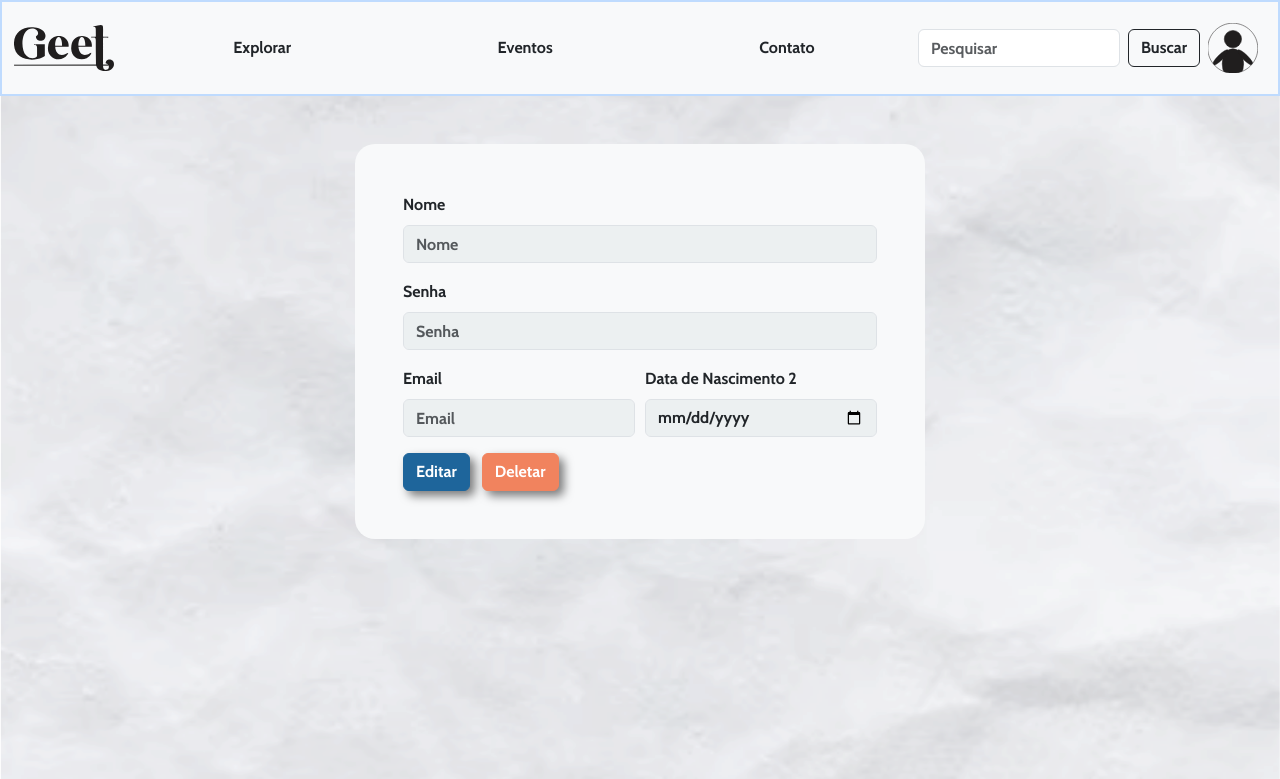
After one commit to julia-tatim/GEET-Curitiba, a PHP site: page /meusdados.html in a window 1280 px wide. The commit adds this page. Shown: the top 779 px of the page. Run offline with PHP 8.4, Linux system fonts and the light colour scheme.

Commit message:
Página de edição de dados do login e variável de sessão

```diff
--- a/src/index.html
+++ b/src/index.html
@@ -122,7 +122,7 @@
                 <input class="form-control me-2 cabin2" type="search" placeholder="Pesquisar" aria-label="Pesquisar">
                 <button class="btn btn-outline-dark cabin2" type="submit">Buscar</button>
             </form>
-            <a class="navbar-brand m-2" href="login.php"><img src="..\image\perfil.svg" alt="Bootstrap" width="50" height=""></a>
+            <a class="navbar-brand m-2" href="login.html"><img src="..\image\perfil.svg" alt="Bootstrap" width="50" height=""></a>
         </div>
     </nav>
     <!-- cabeçalho -->
--- a/src/login.html
+++ b/src/login.html
@@ -15,7 +15,7 @@
         rel="stylesheet">
     <style>
         body {
-            background-image: url("C:\\xampp\\htdocs\\GEET-Curitiba\\image\\fundo2.png");
+            background-image: url("image\\fundo2.png");
             background-size: cover;
             /* Para cobrir todo o corpo */
             background-position: center;
--- /dev/null
+++ b/src/meusdados.html
@@ -0,0 +1,175 @@
+<!DOCTYPE html>
+<html lang="en">
+<head>
+    <meta charset="UTF-8">
+    <meta name="viewport" content="width=device-width, initial-scale=1.0">
+    <title>GEET Curitiba</title>
+    <link rel="stylesheet" href="https://stackpath.bootstrapcdn.com/bootstrap/4.5.2/css/bootstrap.min.css">
+    <link href="https://cdn.jsdelivr.net/npm/bootstrap@5.3.3/dist/css/bootstrap.min.css" rel="stylesheet"
+    integrity="sha384-QWTKZyjpPEjISv5WaRU9OFeRpok6YctnYmDr5pNlyT2bRjXh0JMhjY6hW+ALEwIH" crossorigin="anonymous">
+    <link href="https://cdn.jsdelivr.net/npm/bootstrap@5.3.3/dist/css/bootstrap.min.css" rel="stylesheet" integrity="sha384-QWTKZyjpPEjISv5WaRU9OFeRpok6YctnYmDr5pNlyT2bRjXh0JMhjY6hW+ALEwIH" crossorigin="anonymous">
+    <link rel="preconnect" href="https://fonts.googleapis.com">
+    <link rel="preconnect" href="https://fonts.gstatic.com" crossorigin>
+    <link href="https://fonts.googleapis.com/css2?family=Anton&display=swap" rel="stylesheet">
+    <link href="https://fonts.googleapis.com/css2?family=Anton&family=Cabin:ital,wght@0,400..700;1,400..700&display=swap" rel="stylesheet">
+    <style>
+        body {
+            background-image: url('../image/fundo1.png');
+            background-size: cover;
+            background-position: center;
+            background-attachment: fixed;
+        }
+        .navbar {
+            border: 2px solid rgb(191 219 254);
+        }
+        .color-btn {
+            color: white;
+            border-color: #1E659B;
+            background-color: #1E659B;
+            box-shadow: 5px 5px 10px rgba(0, 0, 0, 0.5);
+        }
+        .color-btn:hover {
+        background-color: rgb(104, 104, 104);
+        color: #fff;
+        }
+
+
+        .color-btn3 {
+            color: white;
+            border-color: #F1835E;
+            background-color: #F1835E;
+            box-shadow: 5px 5px 10px rgba(0, 0, 0, 0.5);
+        }
+        .color-bt3n:hover {
+        background-color: rgb(104, 104, 104);
+        color: #fff;
+        }
+
+        .color-btn2:hover {
+        background-color: #F1835E;
+        color: #fff
+        }
+
+        .cabin {
+        font-family: "Cabin", sans-serif;
+        font-optical-sizing: auto;
+        font-weight: 400;
+        font-style: normal;
+        font-variation-settings:
+          "wdth" 100;
+        }
+        .cabin2 {
+        font-family: "Cabin", sans-serif;
+        font-optical-sizing: auto;
+        font-weight: 700;
+        font-style: normal;
+        font-variation-settings:
+          "wdth" 100;
+      }
+
+    .button-color{
+        background-color: #1E659B;
+        color: #fff;
+    }
+
+    .curvaborda{
+        border-radius: 30px;
+    }
+
+    .filtro-container {
+      background-color: rgb(165, 165, 165);
+      color: #fff;
+
+      padding: 20px;
+    }
+
+    .filtro-titulo {
+      margin-bottom: 20px;
+    }
+
+    .card-img-top {
+        max-width: 70%;
+        height: auto;
+    }
+
+    .form-check-input:checked {
+    background-color: #F1835E;
+    }
+    .form-check-input:focus {
+    outline: none;
+    box-shadow: none;
+    border-color: #F1835E;
+}
+
+    .corfundo{
+        background-color: #ecf0f1;;
+    }
+
+    </style>
+</head>
+<body>
+    <!-- cabeçalho -->
+    <nav class="navbar navbar-expand-lg bg-body-tertiary">
+        <div class="container-fluid">
+            <a class="navbar-brand" href="index.html"><img src="..\image\logo.svg" alt="Bootstrap" width="100" height=""></a>
+            <button class="navbar-toggler" type="button" data-bs-toggle="collapse" data-bs-target="#navbarNav" aria-controls="navbarNav" aria-expanded="false" aria-label="Toggle navigation" style="border-color: black;">
+                <span class="navbar-toggler-icon"></span>
+            </button>
+            <div class="collapse navbar-collapse justify-content-center" id="navbarNav">
+              <ul class="navbar-nav d-flex justify-content-around w-100">
+                  <li class="nav-item">
+                      <a class="nav-link text-dark cabin2" aria-current="page" href="explorar.html">Explorar</a>
+                  </li>
+                  <li class="nav-item">
+                      <a class="nav-link text-dark cabin2" aria-current="page" href="#">Eventos</a>
+                  </li>
+                  <li class="nav-item">
+                      <a class="nav-link text-dark cabin2" aria-current="page" href="index.html#contato">Contato</a>
+                  </li>
+              </ul>
+          </div>
+            <form class="d-flex">
+                <input class="form-control me-2 cabin2" type="search" placeholder="Pesquisar" aria-label="Pesquisar">
+                <button class="btn btn-outline-dark cabin2" type="submit">Buscar</button>
+            </form>
+            <a class="navbar-brand m-2" href="login.html"><img src="..\image\perfil.svg" alt="Bootstrap" width="50" height=""></a>
+        </div>
+    </nav>
+    <!-- cabeçalho -->
+
+    <div class="container">
+        <div class="row">
+            <div class="col-md-6 mx-auto mt-5 bg-light p-5" style="border-radius: 20px;">
+                <!-- Seu conteúdo aqui -->
+                <form>
+                    <div class="form-group">
+                        <label for="inputNome" class="cabin2">Nome</label>
+                        <input type="text" class="form-control cabin2 corfundo" id="inputNome" placeholder="Nome">
+                    </div>
+                    <div class="form-group">
+                        <label for="inputSenha4" class="cabin2">Senha</label>
+                        <input type="password" class="form-control cabin2 corfundo" id="inputSenha4" placeholder="Senha">
+                    </div>
+                    <div class="form-row">
+                        <div class="form-group col-md-6">
+                            <label for="inputEmail4" class="cabin2">Email</label>
+                            <input type="email" class="form-control cabin2 corfundo" id="inputEmail4" placeholder="Email">
+                        </div>
+                        <div class="form-group col-md-6">
+                            <label for="inputNascimento" class="cabin2">Data de Nascimento 2</label>
+                            <input type="date" class="form-control cabin2 corfundo" id="inputNascimento" placeholder="dd/mm/yyyy">
+                        </div>
+                    </div>
+                    <button type="submit" class="btn btn-outline-light cabin2 color-btn cabin2 mr-2 ">Editar</button>
+                    <button type="submit" class="btn btn-outline-light cabin2 color-btn cabin2 color-btn3">Deletar</button>
+                </form>
+            </div>
+        </div>
+    </div>
+
+
+
+    <!-- Bootstrap JavaScript -->
+    <script src="https://cdn.jsdelivr.net/npm/bootstrap@5.3.3/dist/js/bootstrap.bundle.min.js" integrity="sha384-YvpcrYf0tY3lHB60NNkmXc5s9fDVZLESaAA55NDzOxhy9GkcIdslK1eN7N6jIeHz" crossorigin="anonymous"></script>
+</body>
+</html>
```
Also changed, not shown: src/loginphp.php (+27 -20 lines).
